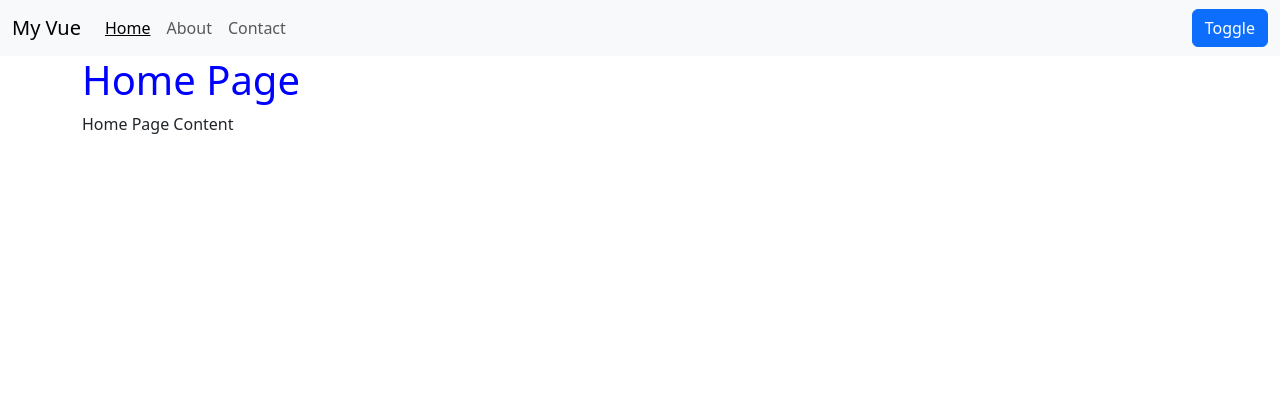
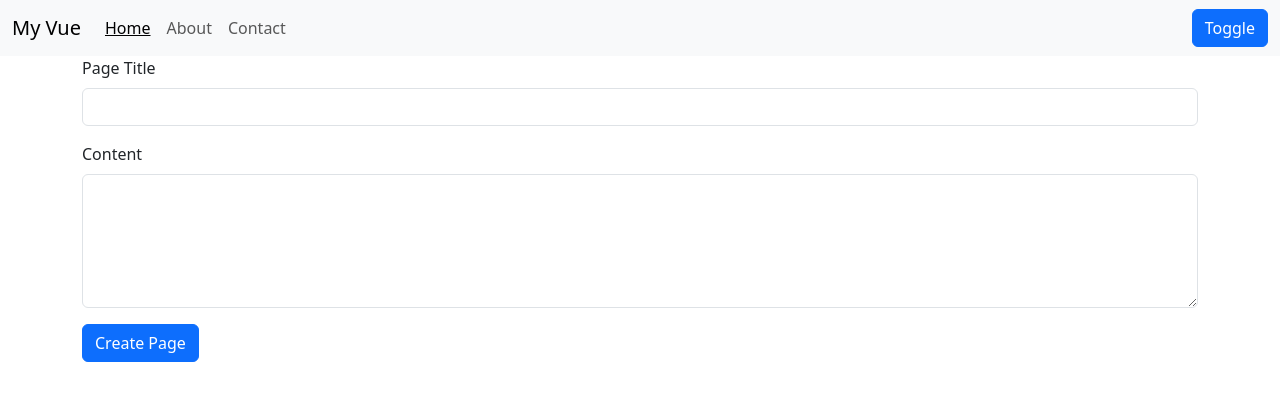
Before and after one commit to abdullah956/vue-pages, a Vue app in the folder vue-start-spa/: page / in a window 1280 px wide. Shown: the top 400 px of the page. Built offline with nearby package versions, Linux system fonts and the light colour scheme.

Commit message:
working with forms

```diff
--- a/vue-start-spa/src/App.vue
+++ b/vue-start-spa/src/App.vue
@@ -2,40 +2,54 @@
   <navbar
     :pages="pages"
     :active-page="activePage"
-    :nav-link-click="(index)=> activePage=index">
+    :nav-link-click="navLinkClick"
+  >
   </navbar>
   <!-- <page-viewer
   v-if="pages.length > 0"
   :page-to-display="pages[activePage]"
   ></page-viewer>  only if the condition is true the page viewer will be added other wise it is skipped-->
   <!-- <div v-show="false">hide this content</div> hide by v-show-->
-  <page-viewer
+  <!-- <page-viewer
   :page-to-display="pages[activePage]"
-  ></page-viewer>
+  ></page-viewer> -->
   <!-- v-if="pages.length > 0"  another straight forward method-->
+  <create-page :page-created="pageCreated"></create-page>
 </template>
 <script>
-import  Navbar  from './components/Navbar.vue'
-import  PageViewer  from './components/PageViewer.vue'
+import Navbar from "./components/Navbar.vue";
+import PageViewer from "./components/PageViewer.vue";
+import CreatePage from "./components/CreatePage.vue";
 export default {
-  components: { // 1 component initialized
-    Navbar, PageViewer,
+  components: {
+    // 1 component initialized
+    Navbar,
+    PageViewer,
+    CreatePage,
   },
-  created(){  // 3 life cycle hook
+  created() {
+    // 3 life cycle hook
     this.getPages();
   },
-    data() { //  2 data is processed
+  data() {
+    //  2 data is processed
     return {
       activePage: 0,
       pages: [],
     };
   },
-      methods : {
-        async getPages(){
-          let res = await fetch('pages.json');
+  methods: {
+    async getPages() {
+      let res = await fetch("pages.json");
       let data = await res.json();
       this.pages = data;
-        }
-      }
-}
+    },
+    pageCreated(pageObj) {
+      console.log(pageObj);
+    },
+    navLinkClick(index) {
+      this.activePage = index;
+    },
+  },
+};
 </script>
--- /dev/null
+++ b/vue-start-spa/src/components/CreatePage.vue
@@ -0,0 +1,44 @@
+<template>
+  <div class="container mb-3">
+    <form action="">
+      <div class="mb-3">
+        <label for="" class="form-label"> Page Title</label>
+        <input type="text" class="form-control" v-model="pageTitle" />
+      </div>
+
+      <div class="mb-3">
+        <label for="" class="form-label"> Content</label>
+        <textarea
+          name=""
+          id=""
+          cols=""
+          rows="5"
+          class="form-control"
+          v-model="content"
+        ></textarea>
+      </div>
+
+      <div class="mb-3">
+        <button
+          class="btn btn-primary"
+          @click.prevent="pageCreated({ pageTitle, content })"
+        >
+          Create Page
+        </button>
+      </div>
+    </form>
+  </div>
+</template>
+<script>
+export default {
+  props: ["pageCreated"],
+  data() {
+    return {
+      pageTitle: "",
+      content: "",
+    };
+  },
+};
+// :value="pageTitle"
+// @input="(e) => pageTitle =  e.target.value" v-model alternative too make 2 way binding
+</script>
--- a/vue-start-spa/src/components/Navbar.vue
+++ b/vue-start-spa/src/components/Navbar.vue
@@ -44,6 +44,9 @@
           theme: "light",
         };
       },
+      created(){
+        this.getThemeSettings();
+      },
       methods: {
         changeTheme() {
           let theme = "light";
@@ -51,7 +54,17 @@
             theme = "dark";
           }
           this.theme = theme;
+          this.storeThemeSettings();
         },
+        storeThemeSettings(){
+          localStorage.setItem('theme',this.theme);
+        },
+        getThemeSettings(){
+          let theme  = localStorage.getItem('theme');
+          if (theme) {
+            this.theme = theme;
+          }
+        }
       },
 
 }
```
Lines whose indentation alone changed are shown as unchanged.
